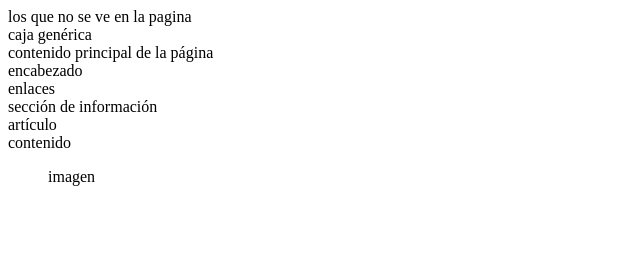
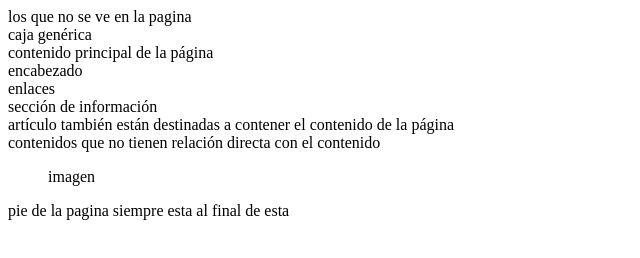
Before and after one commit to Leonel-Javier-Calleja-Hernandez/CURSO-CSS-Y-HTML, a plain HTML site: page Tema 1/Estructura semántica de HTML5/¿Qué es y qué contiene el body/teoria.html in a window 1280 px wide. Shown: the whole page, without its empty margins (0-640 px from the left). Drawn offline with Linux system fonts and the light colour scheme.

Commit message:
TEMA 1/Evaluacion completado

```diff
--- a/Tema 1/Estructura semántica de HTML5/¿Qué es y qué contiene el body/teoria.html
+++ b/Tema 1/Estructura semántica de HTML5/¿Qué es y qué contiene el body/teoria.html
@@ -22,13 +22,14 @@ los que no se ve en la pagina
     Se pueden utilizar varios <section> al mismo tiempo en la misma página.
     Pueden contener múltiples <div> y otras cajas relacionadas, como <article>.
     Normalmente se utilizan para grandes cantidades o secciones de información de tipo similar. -->
-    <article> artículo </article>
+    <article> artículo también están destinadas a contener el contenido de la página</article>
     <!-- Las cajas <article> también están destinadas a contener el contenido de la página, aunque normalmente suelen utilizarse para mostrar información más reducida y concreta y que puede ser independiente del resto. -->
-    <aside> contenido </aside>
+    <aside> contenidos que no tienen relación directa con el contenido </aside>
     <!-- Dentro de las cajas de tipo <aside> se ubican los contenidos que no tienen relación directa con el contenido, como por ejemplo información sobre vacunas o pasaportes en una web de viajes, calendario de eventos de una entidad, publicidad o la biografía del autor de un blog.
      -->
      <figure> imagen </figure>
      <!-- Aunque <figure> no tiene las mismas funcionalidades ni características que el resto de cajas, tiene como objetivo contener imágenes que opcionalmente pueden tener vinculadas un pie de imágen (información más detallada en el tema figure y figcaption). -->
-
+    <footer>pie de la pagina siempre esta al final de esta</footer>
+    <!-- es donde van los nombres, direcciones de correo etc... de los propietarios de la pagina-->
 </body>
 </html>
```
Also changed, not shown: Tema 1/Evaluacion/evaluacion.html (added, +19 -0 lines), Tema 1/img/Captura de pantalla 2024-05-15 104637.png (added), Tema 2/Etiquetas b párrafos, líneas y encabezados/teoria.html (added).
